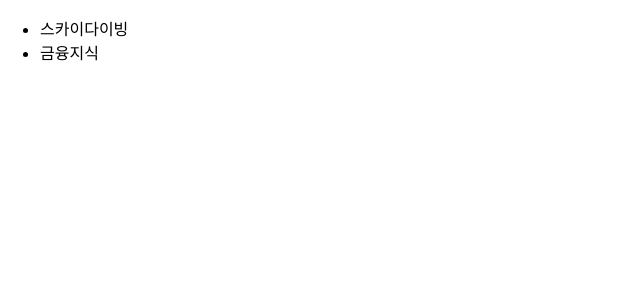
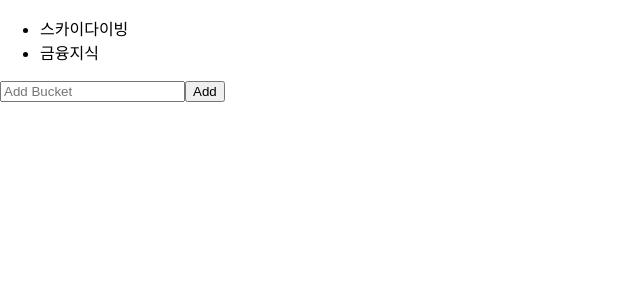
Before and after one commit to Lainlnya/my-bucket-list, a React (Create React App) app: page / in a window 1280 px wide. Shown: the top 300 px of the page, without its empty margins (0-640 px from the left). Built offline with nearby package versions, Linux system fonts and the light colour scheme.

Commit message:
[function] Add bucket-list

```diff
--- a/package.json
+++ b/package.json
@@ -9,6 +9,7 @@
     "react": "^18.2.0",
     "react-dom": "^18.2.0",
     "react-scripts": "5.0.1",
+    "uuid": "^9.0.0",
     "web-vitals": "^2.1.0"
   },
   "scripts": {
--- /dev/null
+++ b/src/components/AddBucket/AddBucket.jsx
@@ -0,0 +1,25 @@
+import React, { useState } from 'react';
+import { v4 as uuidv4 } from 'uuid';
+
+export default function AddBucket({ onAdd }) {
+  const [text, setText] = useState('');
+  const handleChange = (e) => setText(e.target.value);
+  const handleSumbit = (e) => {
+    e.preventDefault();
+    if (text.trim().length === 0) return;
+    onAdd({ id: uuidv4(), text, state: 'active' });
+    setText('');
+  };
+
+  return (
+    <form onSubmit={handleSumbit}>
+      <input
+        type="text"
+        placeholder="Add Bucket"
+        value={text}
+        onChange={handleChange}
+      />
+      <button>Add</button>
+    </form>
+  );
+}
--- a/src/components/BucketList/BucketList.jsx
+++ b/src/components/BucketList/BucketList.jsx
@@ -1,10 +1,14 @@
 import React, { useState } from 'react';
+import AddBucket from '../AddBucket/AddBucket';
 
 export default function BucketList() {
   const [buckets, setBuckets] = useState([
-    { id: '', text: '스카이다이빙', state: 'active' },
-    { id: '', text: '금융지식', state: 'active' },
+    { id: '123', text: '스카이다이빙', state: 'active' },
+    { id: '124', text: '금융지식', state: 'active' },
   ]);
+
+  const handleAdd = (bucket) => setBuckets([...buckets, bucket]);
+
   return (
     <>
       <section>
@@ -13,6 +17,7 @@ export default function BucketList() {
             <li key={item.id}>{item.text}</li>
           ))}
         </ul>
+        <AddBucket onAdd={handleAdd} />
       </section>
     </>
   );
```
Also changed, not shown: .pnp.cjs, 2 other files (tests, documents, lock files or other folders).
